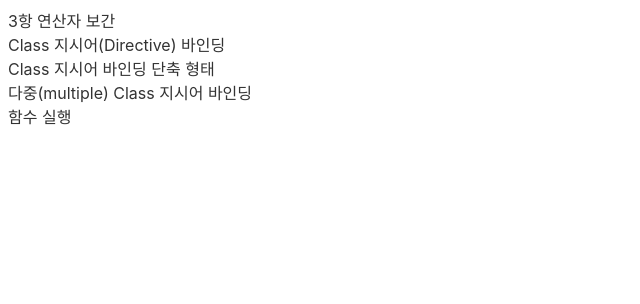
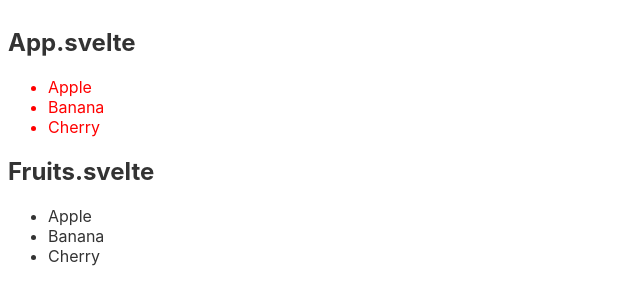
Before and after one commit to seongholim-11/all_svelte_practice, a Svelte app in the folder svelte-app/: page / in a window 1280 px wide. Shown: the top 304 px of the page, without its empty margins (0-640 px from the left). Built offline with nearby package versions, Linux system fonts and the light colour scheme.

Commit message:
스타일 유효범위(Hash)와 전역화(Global)

```diff
--- a/svelte-app/src/App.svelte
+++ b/svelte-app/src/App.svelte
@@ -1,21 +1,26 @@
 <script>
-    let active = true;
-    let valid = false;
-    let camelCase = true;
-
-    function multi() {
-        return "active multiple-class";
-    }
+    import Fruits from './Fruits.svelte'
 </script>
 
-<div class={active ? "active" : ""}>3항 연산자 보간</div>
+<h2>App.svelte</h2>
+<ul class="fruits">
+    <li>Apple</li>
+    <li>Banana</li>
+    <li>Cherry</li>
+</ul>
 
-<div class:active={active}>Class 지시어(Directive) 바인딩</div>
+<Fruits/>
 
-<div class:active>Class 지시어 바인딩 단축 형태</div>
+<style>
+    .fruits{
+        color: red;
+    }
 
-<div class:active class:valid class:camelCase class:camel-case={camelCase}>
-    다중(multiple) Class 지시어 바인딩
-</div>
-
-<div class={multi()}>함수 실행</div>
+    /*
+        사용하지 않은 style은 svelte bundle에서 제외되지만,
+        global를 사용하면 제외되지 않음
+    */
+    :global(.heropy){
+        color: orange
+    }
+</style>
--- /dev/null
+++ b/svelte-app/src/Fruits.svelte
@@ -0,0 +1,6 @@
+<h2>Fruits.svelte</h2>
+<ul class="fruits">
+    <li>Apple</li>
+    <li>Banana</li>
+    <li>Cherry</li>
+</ul>
```
